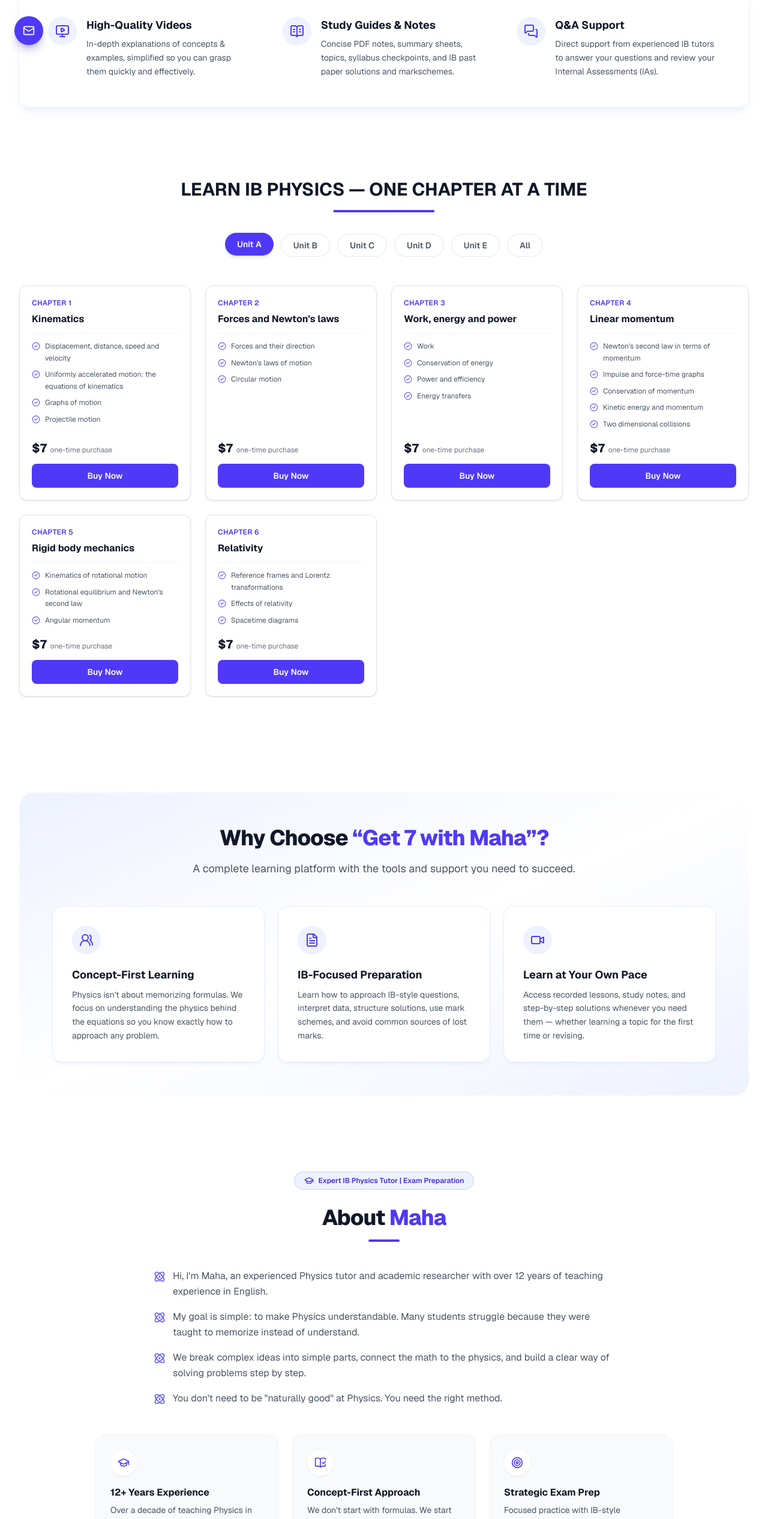
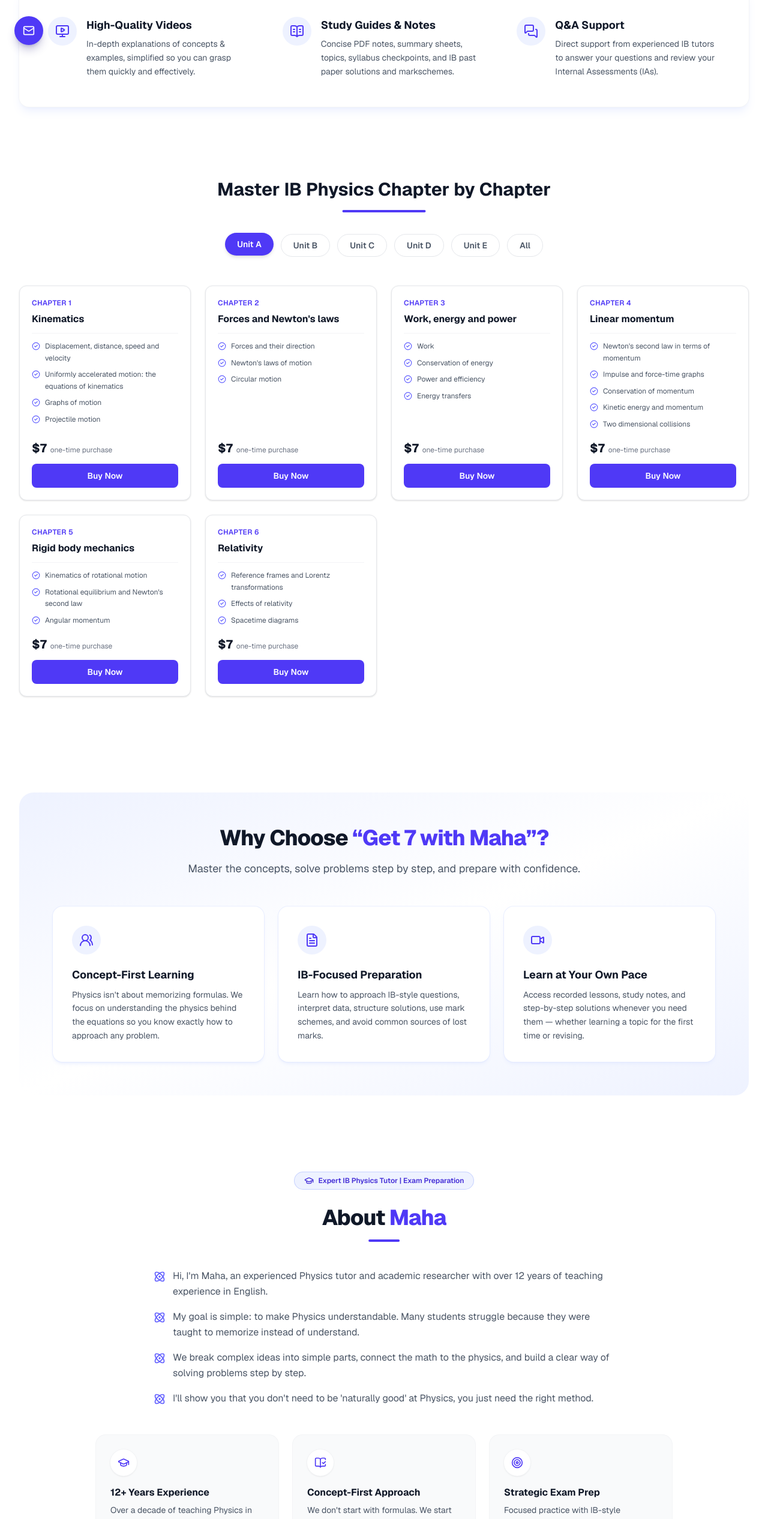
Before and after one commit to dev-mohammed-ashraf/IB-Physics-Academy, a Next.js app: page / in a window 1280 px wide. Shown: the part 701-3233 px from the top of the page at 60% size. Built offline with nearby package versions, Linux system fonts and the light colour scheme.

Commit message:
edit texts

```diff
--- a/src/components/AboutMaha.tsx
+++ b/src/components/AboutMaha.tsx
@@ -61,7 +61,9 @@
                 aria-hidden="true"
               />
               <span className="text-sm leading-relaxed text-gray-600 dark:text-gray-400 sm:text-base">
-                My goal is simple: to make Physics understandable. Many students struggle because they were taught to memorize instead of understand.
+                My goal is simple: to make Physics understandable. Many students
+                struggle because they were taught to memorize instead of
+                understand.
               </span>
             </li>
 
@@ -71,7 +73,9 @@
                 aria-hidden="true"
               />
               <span className="text-sm leading-relaxed text-gray-600 dark:text-gray-400 sm:text-base">
-                We break complex ideas into simple parts, connect the math to the physics, and build a clear way of solving problems step by step.
+                We break complex ideas into simple parts, connect the math to
+                the physics, and build a clear way of solving problems step by
+                step.
               </span>
             </li>
 
@@ -81,7 +85,8 @@
                 aria-hidden="true"
               />
               <span className="text-sm leading-relaxed text-gray-600 dark:text-gray-400 sm:text-base">
-                You don&apos;t need to be &quot;naturally good&quot; at Physics. You need the right method.
+                I&apos;ll show you that you don&apos;t need to be &apos;naturally good&apos; at
+                Physics, you just need the right method.
               </span>
             </li>
           </ul>
--- a/src/components/ChaptersGrid.tsx
+++ b/src/components/ChaptersGrid.tsx
@@ -27,7 +27,7 @@
     >
       <div className="text-center mb-10">
         <h2 className="heading-animated text-3xl font-bold text-gray-900 mb-4 dark:text-white">
-          LEARN IB PHYSICS — ONE CHAPTER AT A TIME
+          Master IB Physics Chapter by Chapter
         </h2>
         {/* <p className="text-gray-600 dark:text-gray-400">
           Purchase individual chapters to focus exactly on what you need.
--- a/src/components/WhyChoose.tsx
+++ b/src/components/WhyChoose.tsx
@@ -41,8 +41,8 @@
               </span>
             </h2>
             <p className="mt-4 text-base leading-relaxed text-gray-600 sm:text-lg dark:text-gray-400">
-              A complete learning platform with the tools and support you need
-              to succeed.
+              Master the concepts, solve problems step by step, and prepare with
+              confidence.
             </p>
           </div>
 
```
